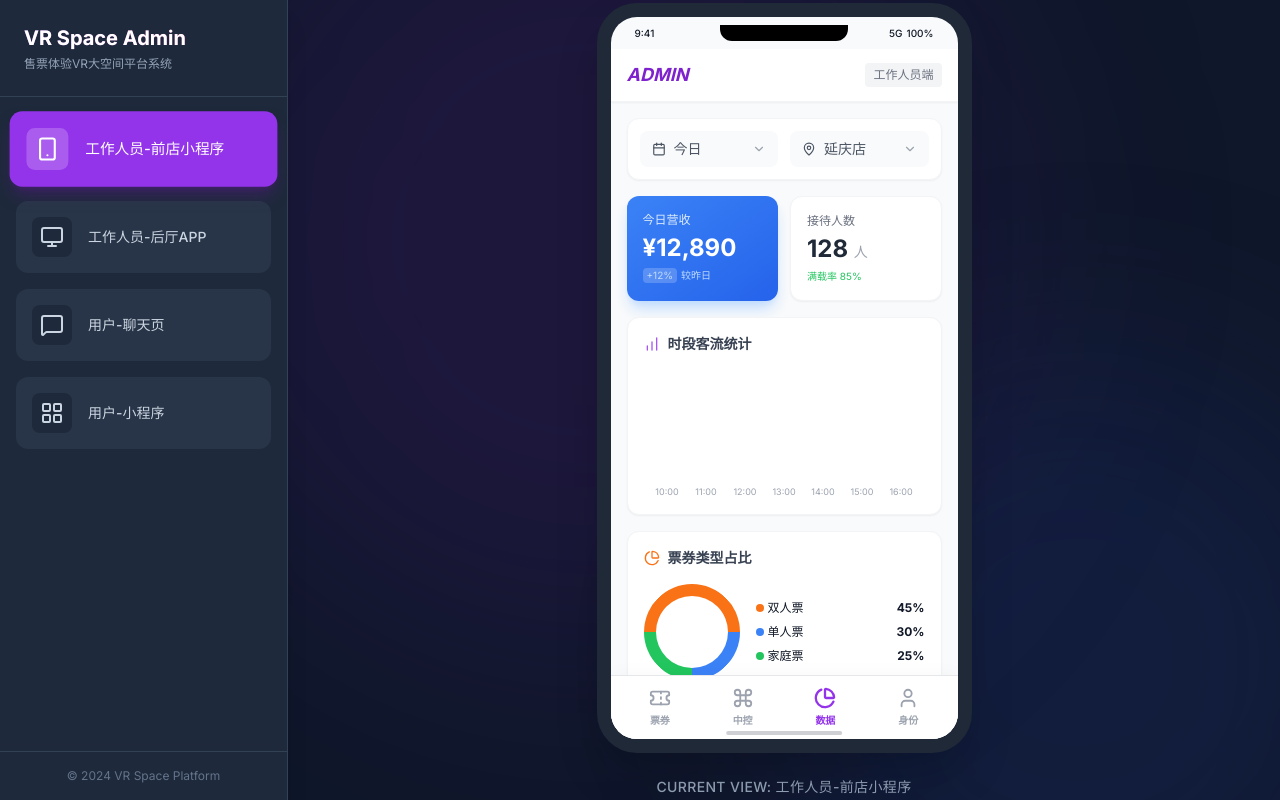
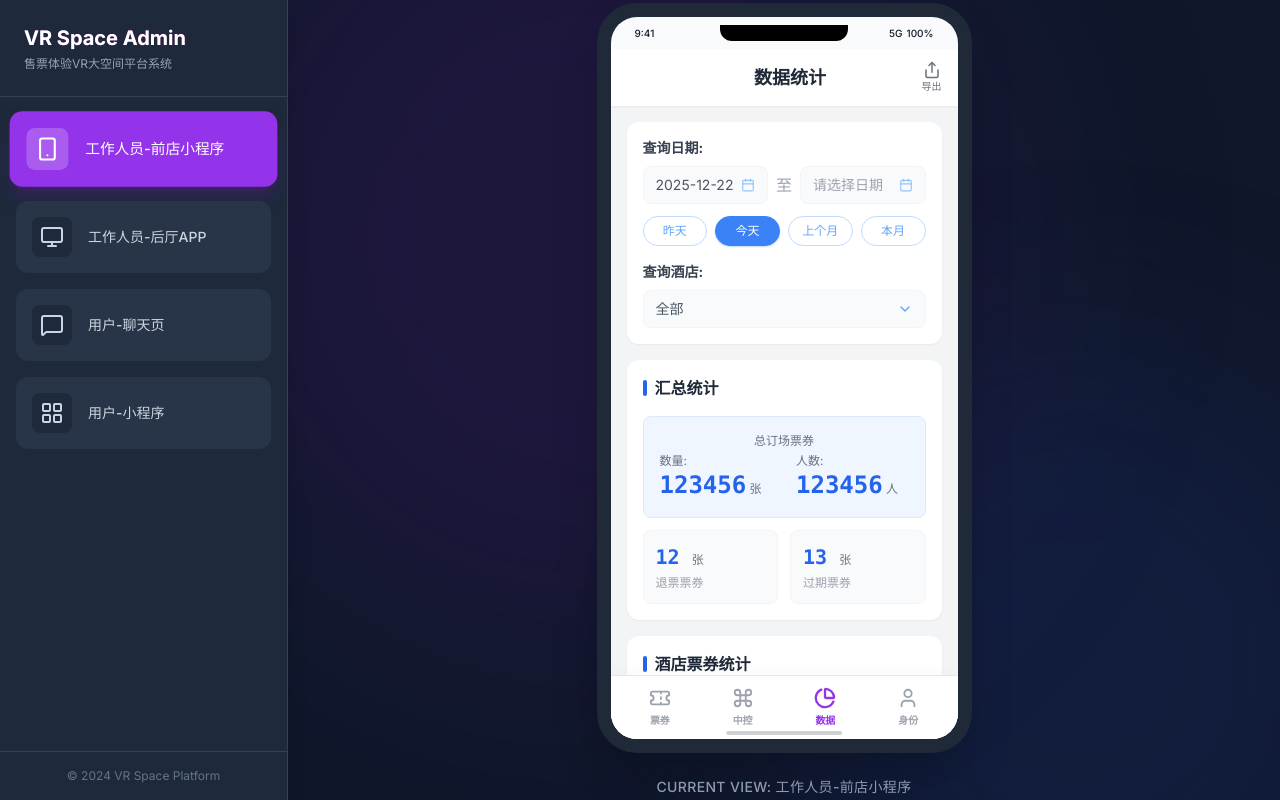
Before and after one commit to gsy315095142-ai/MR-Space-Ticket, a React (Vite) app: page / in a window 1280 px wide. Both pictures are taken after a click on the button "数据". Built offline with nearby package versions, Linux system fonts and the light colour scheme.

Commit message:
feat: Add Share and ChevronDown icons
Includes the addition of two new icons, `Share` and `ChevronDown`, to the `lucide-react` import. These icons are likely intended for future UI enhancements or existing components that require these specific visual elements.

```diff
--- a/components/MiniProgramView.tsx
+++ b/components/MiniProgramView.tsx
@@ -1,5 +1,5 @@
 import React, { useState, useEffect } from 'react';
-import { Home, User, Ticket, Calendar, ChevronRight, MapPin, ScanLine, Gift, Clock, Star, X, Music, ArrowLeft, Users, CheckCircle, CreditCard, ChevronLeft, CalendarDays, Settings, PieChart, BarChart, QrCode, LogOut, RefreshCw, Copy, Filter, Command, PlayCircle } from 'lucide-react';
+import { Home, User, Ticket, Calendar, ChevronRight, MapPin, ScanLine, Gift, Clock, Star, X, Music, ArrowLeft, Users, CheckCircle, CreditCard, ChevronLeft, CalendarDays, Settings, PieChart, BarChart, QrCode, LogOut, RefreshCw, Copy, Filter, Command, PlayCircle, Share, ChevronDown } from 'lucide-react';
 
 interface MiniProgramViewProps {
   userType: 'STAFF' | 'GUEST';
@@ -1150,87 +1150,107 @@ const MiniProgramView: React.FC<MiniProgramViewProps> = ({ userType }) => {
 
   const renderAdminData = () => {
       return (
-          <div className="flex flex-col h-full bg-gray-50 p-4 pb-20 overflow-y-auto">
-              {/* Filter Bar */}
-              <div className="bg-white p-3 rounded-xl shadow-sm border border-gray-100 flex gap-3 mb-4 sticky top-0 z-10">
-                  <div className="flex-1 bg-gray-50 rounded-lg px-3 py-2 flex items-center justify-between text-sm cursor-pointer">
-                      <div className="flex items-center gap-2 text-gray-600">
-                          <Calendar size={14} />
-                          <span>{adminDateFilter}</span>
-                      </div>
-                      <ChevronRight size={14} className="rotate-90 text-gray-400" />
-                  </div>
-                  <div className="flex-1 bg-gray-50 rounded-lg px-3 py-2 flex items-center justify-between text-sm cursor-pointer">
-                      <div className="flex items-center gap-2 text-gray-600">
-                           <MapPin size={14} />
-                           <span className="truncate">延庆店</span>
-                      </div>
-                      <ChevronRight size={14} className="rotate-90 text-gray-400" />
-                  </div>
+          <div className="flex flex-col h-full bg-gray-100">
+              {/* Custom Header for Data Page */}
+              <div className="bg-white px-4 py-3 flex items-center justify-between shadow-sm sticky top-0 z-20">
+                  <div className="w-8"></div> {/* Spacer to center title if needed, or just justify-between */}
+                  <h2 className="text-lg font-bold text-gray-800">数据统计</h2>
+                  <button className="flex flex-col items-center text-gray-500">
+                      <Share size={18} />
+                      <span className="text-[10px]">导出</span>
+                  </button>
               </div>
 
-              {/* Stats Cards */}
-              <div className="grid grid-cols-2 gap-3 mb-4">
-                  <div className="bg-gradient-to-br from-blue-500 to-blue-600 rounded-xl p-4 text-white shadow-lg shadow-blue-200">
-                      <div className="text-blue-100 text-xs mb-1">今日营收</div>
-                      <div className="text-2xl font-bold">¥12,890</div>
-                      <div className="text-blue-200 text-[10px] mt-1 flex items-center gap-1">
-                          <span className="bg-white/20 px-1 rounded">+12%</span> 较昨日
-                      </div>
-                  </div>
-                  <div className="bg-white rounded-xl p-4 border border-gray-100 shadow-sm">
-                      <div className="text-gray-500 text-xs mb-1">接待人数</div>
-                      <div className="text-2xl font-bold text-gray-800">128 <span className="text-sm font-normal text-gray-400">人</span></div>
-                      <div className="text-green-500 text-[10px] mt-1">
-                          满载率 85%
-                      </div>
-                  </div>
-              </div>
-
-              {/* Chart 1 */}
-              <div className="bg-white rounded-xl p-4 shadow-sm border border-gray-100 mb-4">
-                  <div className="flex justify-between items-center mb-4">
-                      <h3 className="font-bold text-gray-700 text-sm flex items-center gap-2">
-                          <BarChart size={16} className="text-purple-500" />
-                          时段客流统计
-                      </h3>
-                  </div>
-                  <div className="h-32 flex items-end justify-between px-2 gap-2">
-                      {[30, 45, 70, 100, 60, 40, 20].map((h, i) => (
-                          <div key={i} className="flex-1 flex flex-col items-center gap-1 group">
-                              <div className="w-full bg-purple-100 rounded-t-sm relative h-full flex items-end overflow-hidden group-hover:bg-purple-200 transition-colors">
-                                  <div className="w-full bg-purple-500 rounded-t-sm transition-all duration-500" style={{height: `${h}%`}}></div>
+              <div className="flex-1 overflow-y-auto p-4 space-y-4 pb-20">
+                  {/* Filter Card */}
+                  <div className="bg-white rounded-xl p-4 shadow-sm">
+                      <div className="mb-4">
+                          <label className="text-sm font-bold text-gray-700 block mb-2">查询日期:</label>
+                          <div className="flex items-center gap-2 mb-3">
+                              <div className="bg-gray-50 flex-1 py-2 px-3 rounded-lg text-sm text-gray-600 flex justify-between items-center border border-gray-100">
+                                  <span>2025-12-22</span>
+                                  <Calendar size={14} className="text-blue-300"/>
                               </div>
-                              <span className="text-[9px] text-gray-400">{10+i}:00</span>
+                              <span className="text-gray-400 font-medium">至</span>
+                              <div className="bg-gray-50 flex-1 py-2 px-3 rounded-lg text-sm text-gray-400 flex justify-between items-center border border-gray-100">
+                                  <span>请选择日期</span>
+                                  <Calendar size={14} className="text-blue-300"/>
+                              </div>
                           </div>
-                      ))}
-                  </div>
-              </div>
-
-               {/* Chart 2 */}
-               <div className="bg-white rounded-xl p-4 shadow-sm border border-gray-100 mb-4">
-                  <div className="flex justify-between items-center mb-4">
-                      <h3 className="font-bold text-gray-700 text-sm flex items-center gap-2">
-                          <PieChart size={16} className="text-orange-500" />
-                          票券类型占比
-                      </h3>
-                  </div>
-                  <div className="flex items-center gap-4">
-                      <div className="w-24 h-24 rounded-full border-[12px] border-orange-500 border-r-blue-500 border-b-green-500 rotate-45"></div>
-                      <div className="space-y-2 flex-1">
-                          <div className="flex justify-between text-xs">
-                              <span className="flex items-center gap-1"><span className="w-2 h-2 rounded-full bg-orange-500"></span>双人票</span>
-                              <span className="font-bold">45%</span>
-                          </div>
-                          <div className="flex justify-between text-xs">
-                              <span className="flex items-center gap-1"><span className="w-2 h-2 rounded-full bg-blue-500"></span>单人票</span>
-                              <span className="font-bold">30%</span>
-                          </div>
-                          <div className="flex justify-between text-xs">
-                              <span className="flex items-center gap-1"><span className="w-2 h-2 rounded-full bg-green-500"></span>家庭票</span>
-                              <span className="font-bold">25%</span>
+                          <div className="flex justify-between gap-2">
+                               {['昨天', '今天', '上个月', '本月'].map((label, idx) => (
+                                   <button key={label} className={`flex-1 py-1.5 rounded-full text-xs transition-colors border ${idx===1 ? 'bg-blue-500 text-white border-blue-500 shadow-sm shadow-blue-200' : 'bg-white text-blue-400 border-blue-200 hover:bg-blue-50'}`}>
+                                       {label}
+                                   </button>
+                               ))}
                           </div>
                       </div>
+                      <div>
+                          <label className="text-sm font-bold text-gray-700 block mb-2">查询酒店:</label>
+                          <div className="bg-gray-50 w-full py-2 px-3 rounded-lg text-sm text-gray-600 flex justify-between items-center border border-gray-100">
+                              <span>全部</span>
+                              <ChevronDown size={16} className="text-blue-400"/>
+                          </div>
+                      </div>
+                  </div>
+
+                  {/* Summary Stats */}
+                  <div className="bg-white rounded-xl p-4 shadow-sm">
+                       <div className="flex items-center gap-2 mb-4">
+                           <div className="w-1 h-4 bg-blue-600 rounded-full"></div>
+                           <h3 className="font-bold text-gray-800 text-base">汇总统计</h3>
+                       </div>
+
+                       <div className="bg-blue-50 rounded-lg p-4 mb-3 border border-blue-100">
+                           <div className="text-center text-gray-500 text-xs mb-1 font-medium">总订场票券</div>
+                           <div className="flex justify-center items-baseline gap-6 mt-1">
+                               <div className="text-xs text-gray-500">数量: <span className="text-2xl font-bold text-blue-600 font-mono">123456</span> 张</div>
+                               <div className="text-xs text-gray-500">人数: <span className="text-2xl font-bold text-blue-600 font-mono">123456</span> 人</div>
+                           </div>
+                       </div>
+
+                       <div className="grid grid-cols-2 gap-3">
+                           <div className="bg-gray-50 rounded-lg p-3 border border-gray-100">
+                               <div className="text-xl font-bold text-blue-600 mb-1 font-mono">12 <span className="text-xs text-gray-500 font-normal font-sans">张</span></div>
+                               <div className="text-xs text-gray-400 font-medium">退票票券</div>
+                           </div>
+                           <div className="bg-gray-50 rounded-lg p-3 border border-gray-100">
+                               <div className="text-xl font-bold text-blue-600 mb-1 font-mono">13 <span className="text-xs text-gray-500 font-normal font-sans">张</span></div>
+                               <div className="text-xs text-gray-400 font-medium">过期票券</div>
+                           </div>
+                       </div>
+                  </div>
+
+                  {/* Hotel Ticket Stats */}
+                   <div className="bg-white rounded-xl p-4 shadow-sm">
+                       <div className="flex items-center gap-2 mb-4">
+                           <div className="w-1 h-4 bg-blue-600 rounded-full"></div>
+                           <h3 className="font-bold text-gray-800 text-base">酒店票券统计</h3>
+                       </div>
+
+                       <div className="bg-blue-50 rounded-lg p-4 mb-3 border border-blue-100">
+                           <div className="text-center text-gray-500 text-xs mb-1 font-medium">酒店订场票券</div>
+                           <div className="flex justify-center items-baseline gap-6 mt-1">
+                               <div className="text-xs text-gray-500">数量: <span className="text-2xl font-bold text-blue-600 font-mono">123456</span> 张</div>
+                               <div className="text-xs text-gray-500">人数: <span className="text-2xl font-bold text-blue-600 font-mono">123456</span> 人</div>
+                           </div>
+                       </div>
+
+                       <div className="grid grid-cols-3 gap-3">
+                           {[
+                               {label: '领取票券', val: '12'},
+                               {label: '领券未订场', val: '13'},
+                               {label: '退票票券', val: '35'},
+                               {label: '过期票券', val: '460'},
+                               {label: '二维码生成', val: '781'},
+                               {label: '二维码失效', val: '7'},
+                           ].map((item, i) => (
+                               <div key={i} className="bg-gray-50 rounded-lg p-3 border border-gray-100 flex flex-col justify-between h-20">
+                                   <div className="text-lg font-bold text-blue-600 font-mono leading-none">{item.val} <span className="text-[10px] text-gray-400 font-normal font-sans">张</span></div>
+                                   <div className="text-[10px] text-gray-500 font-medium">{item.label}</div>
+                               </div>
+                           ))}
+                       </div>
                   </div>
               </div>
           </div>
@@ -1288,13 +1308,15 @@ const MiniProgramView: React.FC<MiniProgramViewProps> = ({ userType }) => {
   const renderAdminView = () => {
       return (
           <div className="flex flex-col h-full bg-white relative">
-              {/* Top Bar for Admin */}
-              <div className="bg-white px-4 py-3 flex items-center justify-between shadow-sm border-b border-gray-100 sticky top-0 z-20">
-                  <div className="font-black text-lg text-purple-700 italic">ADMIN</div>
-                  <div className="text-xs font-medium px-2 py-1 bg-gray-100 rounded text-gray-500">
-                      工作人员端
-                  </div>
-              </div>
+              {/* Top Bar for Admin - Hide on Data Tab to use custom header */}
+              {adminTab !== 'DATA' && (
+                  <div className="bg-white px-4 py-3 flex items-center justify-between shadow-sm border-b border-gray-100 sticky top-0 z-20">
+                      <div className="font-black text-lg text-purple-700 italic">ADMIN</div>
+                      <div className="text-xs font-medium px-2 py-1 bg-gray-100 rounded text-gray-500">
+                          工作人员端
+                      </div>
+                  </div>
+              )}
 
               <div className="flex-1 overflow-hidden relative">
                   {adminTab === 'TICKETS' && renderAdminTickets()}
```
